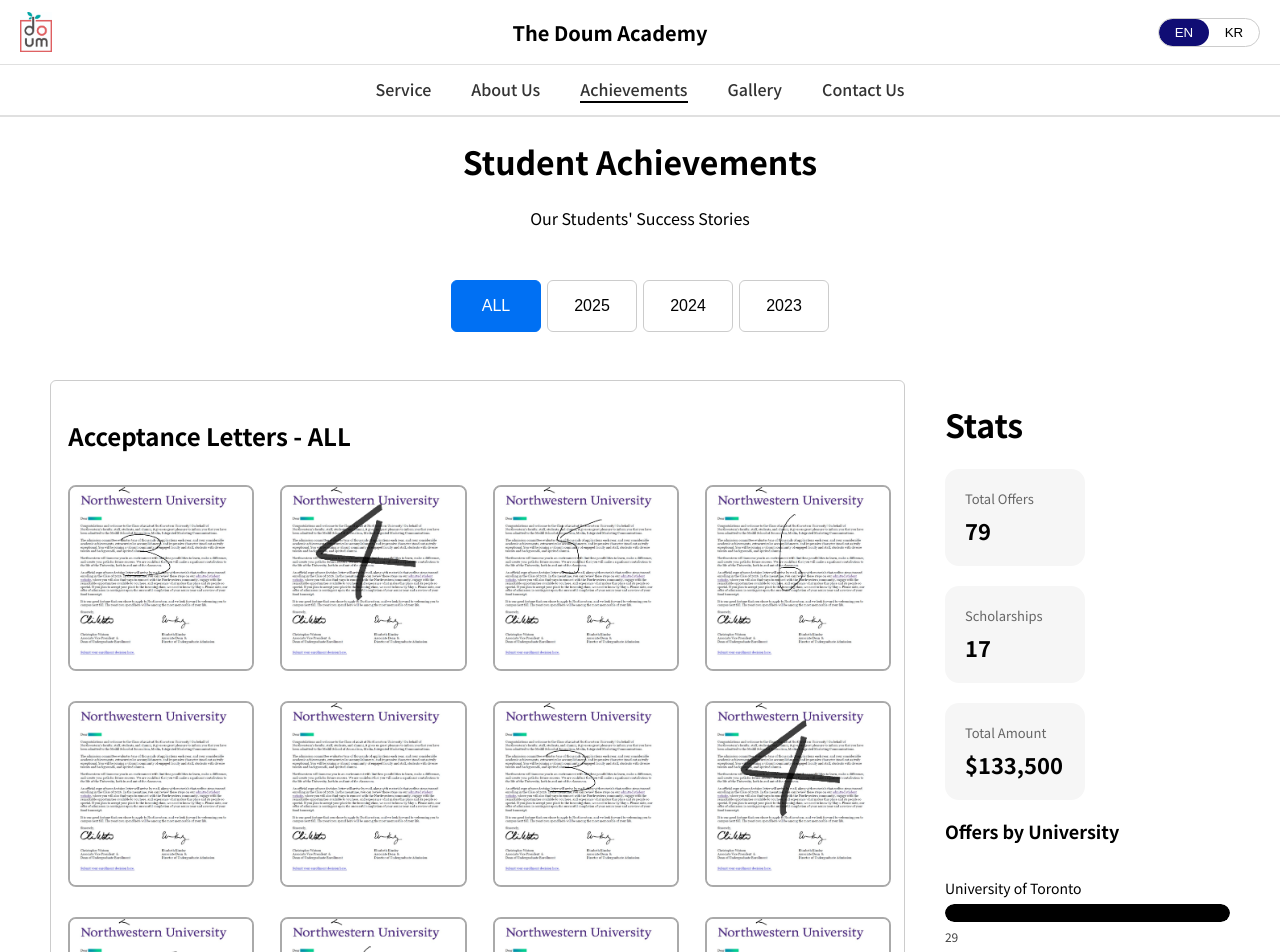
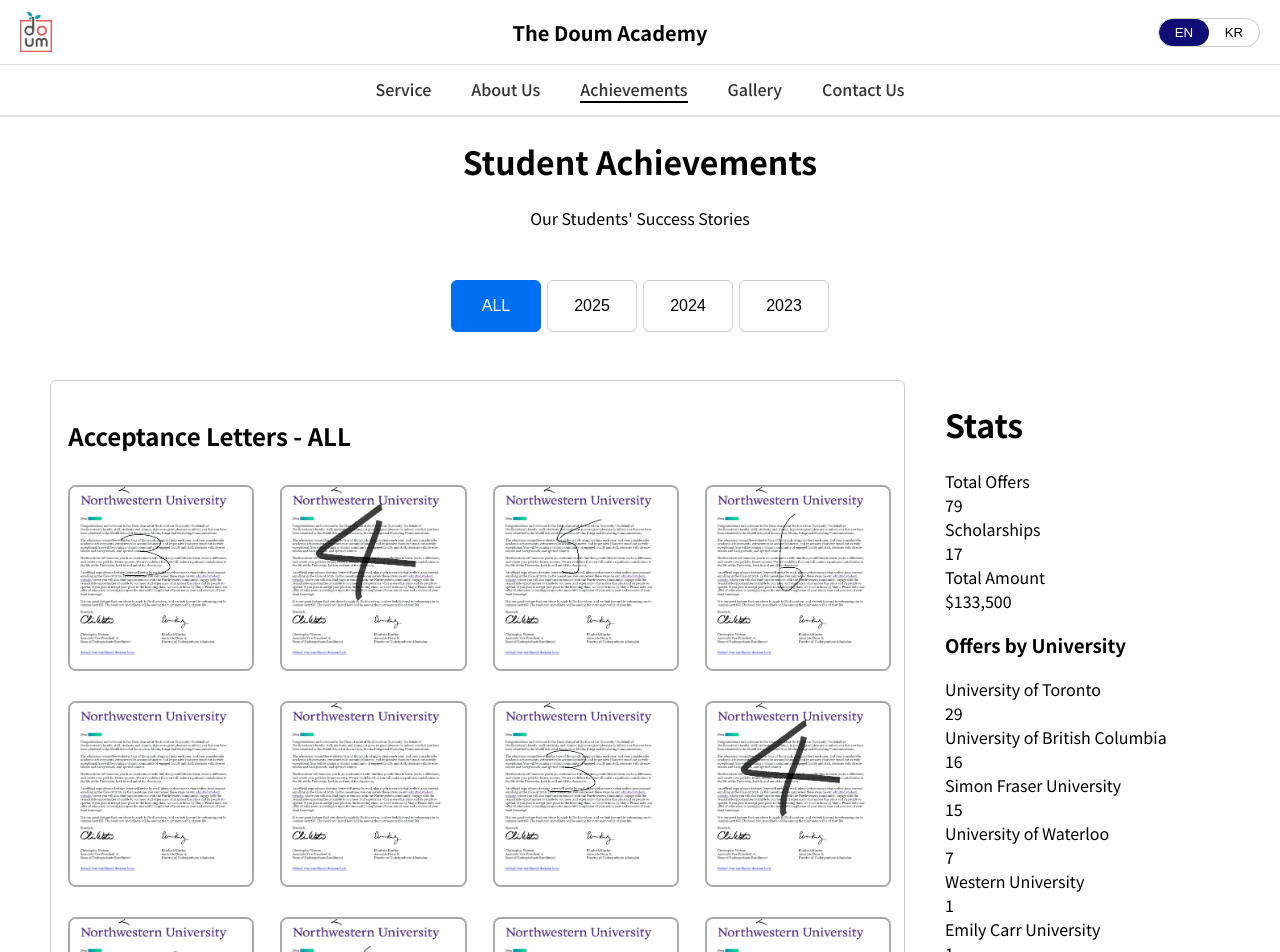
Before and after one commit to junuiui/the-doum-academy-website, a Next.js app: page /achievements in a window 1280 px wide. Shown: the top 952 px of the page. Built offline with nearby package versions, Linux system fonts and the light colour scheme.

Commit message:
distributed

```diff
--- a/src/components/stats/stats.module.css
+++ b/src/components/stats/stats.module.css
@@ -3,73 +3,3 @@
     flex-direction: column;
     gap: 40px;
 }
-
-/* ---------- Summary Cards ---------- */
-
-.summary {
-    display: flex;
-    gap: 20px;
-    flex-wrap: wrap;
-}
-
-.card {
-    background: #f6f6f6;
-    border-radius: 14px;
-    padding: 20px;
-    min-width: 100px;
-}
-
-.cardTitle {
-    font-size: 13px;
-    color: #666;
-}
-
-.cardValue {
-    font-size: 22px;
-    font-weight: 600;
-    margin-top: 6px;
-}
-
-/* ---------- Charts ---------- */
-
-.chart {
-    display: flex;
-    flex-direction: column;
-    gap: 16px;
-    margin-bottom: 40px;
-}
-
-.chartTitle {
-    font-size: 18px;
-    font-weight: 600;
-}
-
-.row {
-    display: flex;
-    flex-direction: column;
-    gap: 6px;
-}
-
-.label {
-    font-size: 14px;
-}
-
-.barBg {
-    width: 100%;
-    height: 18px;
-    background: #e5e5e5;
-    border-radius: 999px;
-    overflow: hidden;
-}
-
-.bar {
-    height: 100%;
-    background: #000;
-    border-radius: 999px;
-    transition: width 0.4s ease;
-}
-
-.value {
-    font-size: 12px;
-    color: #444;
-}
```
